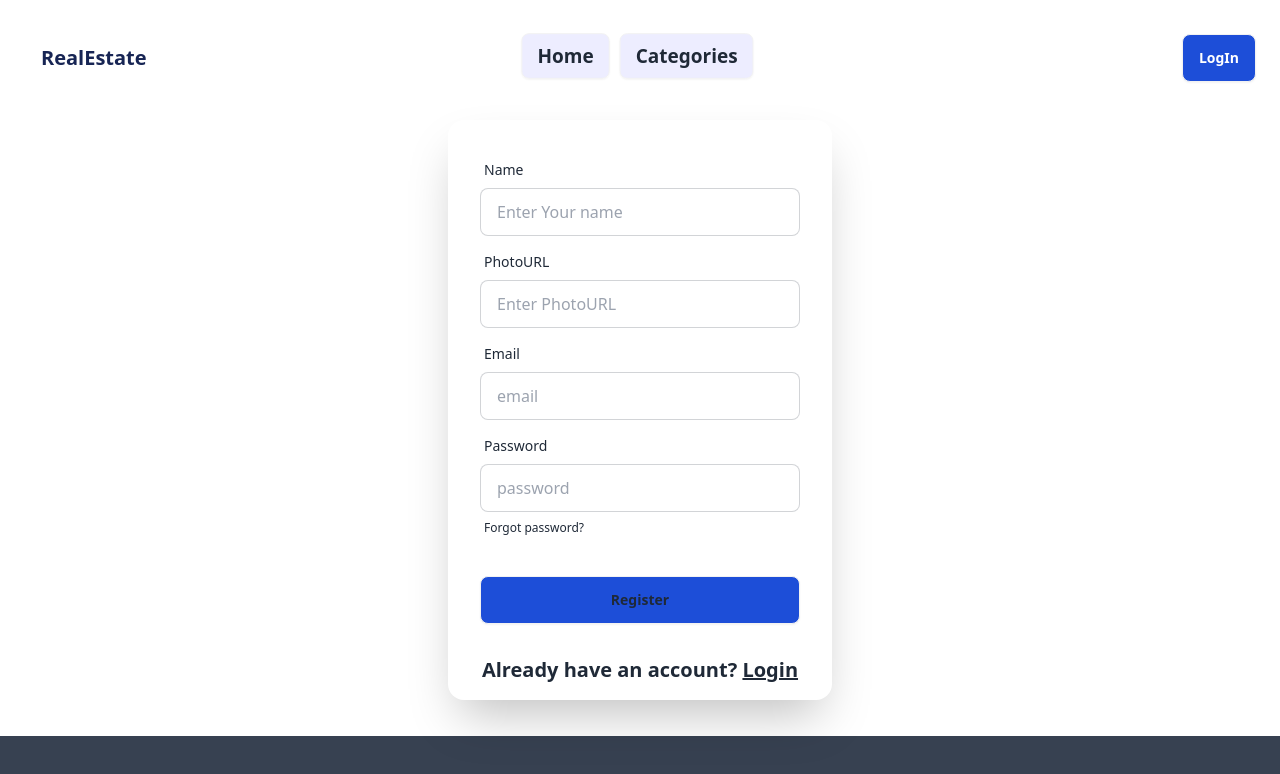
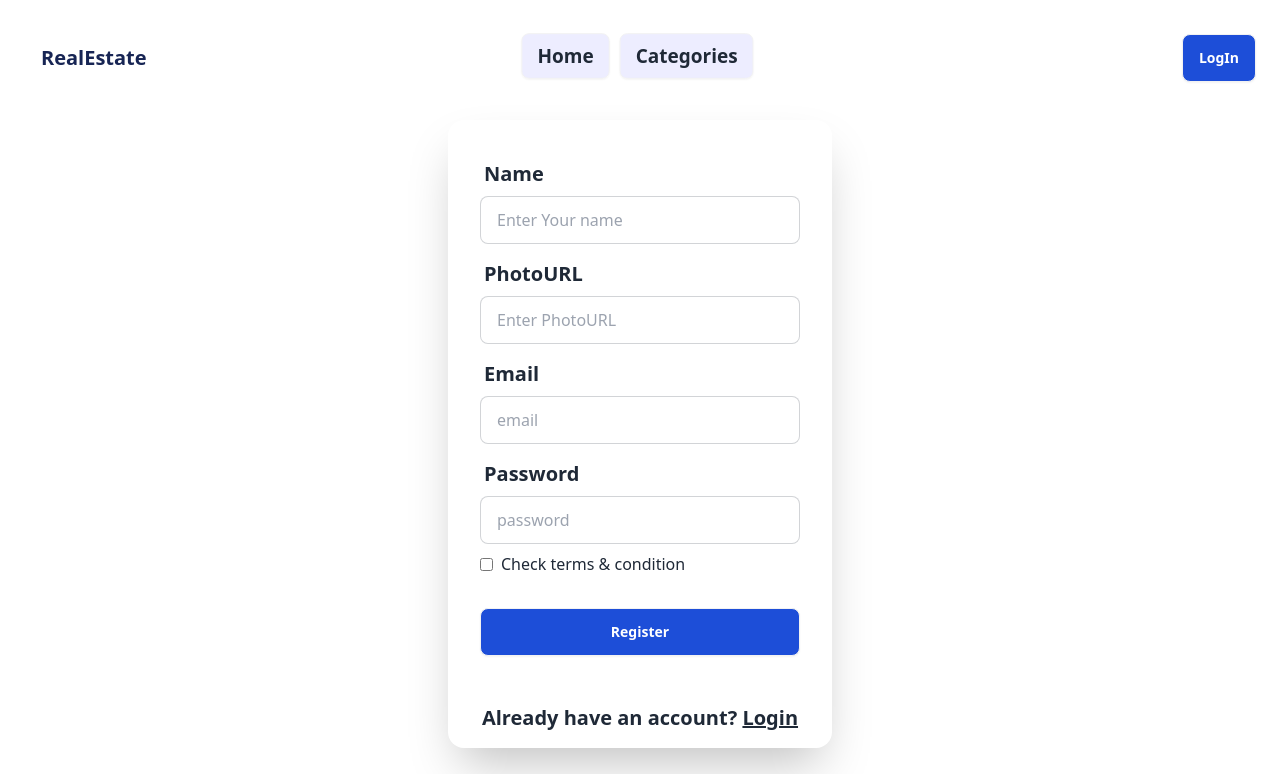
Before and after one commit to AmjadChowdhury/RealEstate, a React (Vite) app: page /register in a window 1280 px wide. Shown: the top 774 px of the page. Built offline with nearby package versions, Linux system fonts and the light colour scheme; no server answers.

Commit message:
Set some condition before login & register

```diff
--- a/src/Pages/Login.jsx
+++ b/src/Pages/Login.jsx
@@ -1,8 +1,10 @@
-import { useContext } from "react";
+import { useContext, useState } from "react";
 import { AuthContext } from "../Provider/AuthProvider";
 import { Link, useLocation, useNavigate } from "react-router-dom";
 
 const Login = () => {
+    const [successLogin,setSuccessLogin] = useState('')
+    const [errorLogin,setErrorLogin] = useState('')
     const { signIn } = useContext(AuthContext)
     const navigate = useNavigate()
     const location = useLocation()
@@ -12,13 +14,30 @@ const Login = () => {
         const email = e.target.email.value
         const password = e.target.password.value
         // console.log(email,password)
+        // form reset..
+        e.target.reset()
+
+        setSuccessLogin('')
+        setErrorLogin('')
+
+        if(password.length < 6){
+          setErrorLogin('Password must be greater than six character')
+          return
+        }
+        else if(!/[A-Z]/.test(password)){
+          setErrorLogin('Password must have one uppercase letter')
+          return
+        }
+
         signIn(email,password)
         .then(result => {
             console.log(result.user)
+            setSuccessLogin(`${result.user?.displayName} Login successfully`)
             navigate(location?.state ? location.state : "/")
         })
         .catch(error => {
             console.log(error.message)
+            setErrorLogin(error.message)
         })
 
     }
@@ -29,7 +48,7 @@ const Login = () => {
         <form onSubmit={handleLogIn} className="card-body">
           <div className="form-control">
             <label className="label">
-              <span className="label-text">Email</span>
+              <span className="label-text text-xl font-bold">Email</span>
             </label>
             <input
               name="email"
@@ -41,7 +60,7 @@ const Login = () => {
           </div>
           <div className="form-control">
             <label className="label">
-              <span className="label-text">Password</span>
+              <span className="label-text text-xl font-bold">Password</span>
             </label>
             <input
               name="password"
@@ -51,13 +70,24 @@ const Login = () => {
               required
             />
             <label className="label">
-              <a href="#" className="label-text-alt link link-hover">
+              <a href="#" className="label-text-alt link link-hover text-blue-700 underline">
                 Forgot password?
               </a>
             </label>
           </div>
           <div className="form-control mt-6">
-            <button className="btn bg-blue-700">Login</button>
+            <button className="btn bg-blue-700 font-bold text-white hover:bg-purple-500">Login</button>
+          </div>
+
+          <div>
+            {
+              successLogin && <p className="text-center text-green-700 text-xl font-semibold">{successLogin}</p>
+            }
+          </div>
+          <div>
+            {
+              errorLogin && <p className="text-center text-red-700 text-xl font-semibold">{errorLogin}</p>
+            }
           </div>
         </form>
         <p className="mb-4 text-center text-xl font-semibold">New ? Please <Link className="underline" to="/register">Register</Link></p>
--- a/src/Pages/Register.jsx
+++ b/src/Pages/Register.jsx
@@ -1,4 +1,4 @@
-import { useContext } from "react";
+import { useContext, useState } from "react";
 import { AuthContext } from "../Provider/AuthProvider";
 import { Link } from "react-router-dom";
 import { updateProfile } from "firebase/auth";
@@ -7,16 +7,40 @@ import auth from "../Firebase/firebase.config";
 
 const Register = () => {
     const { createUser } = useContext(AuthContext)
+    const [successRegister,setSuccessRegister] = useState('')
+    const [errorRegister,setErrorRegister] = useState('')
     const handleRegister = e => {
         e.preventDefault()
         const email = e.target.email.value
         const password = e.target.password.value
         const name = e.target.name.value
         const photo = e.target.photo.value
-        console.log(email,password)
+        const accepted = e.target.terms.checked
+        console.log(email,password,accepted)
+
+        setSuccessRegister('')
+        setErrorRegister('')
+
+        if(password.length < 6){
+          setErrorRegister('Password must be greater than six character')
+          return
+        }
+        else if(!/[A-Z]/.test(password)){
+          setErrorRegister('Password must have one uppercase letter')
+          return
+        }
+        else if(!accepted){
+          setErrorRegister('Please check terms & condition!!!')
+          return
+        }
+        // claer form..
+        e.target.reset()
+
+
         createUser(email,password)
         .then(result => {
             console.log(result.user)
+            setSuccessRegister(`${result.user?.displayName} created account successfully`)
             updateProfile(auth.currentUser, {
                 displayName : name,
                 photoURL : photo
@@ -26,10 +50,12 @@ const Register = () => {
             })
             .catch(error => {
                 console.log(error.message)
+                setErrorRegister(error.message)
             })
         })
         .catch(error => {
             console.log(error.message)
+            setErrorRegister(error.message)
         })
     }
     return (
@@ -38,7 +64,7 @@ const Register = () => {
         <form onSubmit={handleRegister} className="card-body">
         <div className="form-control">
             <label className="label">
-              <span className="label-text">Name</span>
+              <span className="label-text text-xl font-bold">Name</span>
             </label>
             <input
               name="name"
@@ -50,7 +76,7 @@ const Register = () => {
           </div>
           <div className="form-control">
             <label className="label">
-              <span className="label-text">PhotoURL</span>
+              <span className="label-text text-xl font-bold">PhotoURL</span>
             </label>
             <input
               name="photo"
@@ -62,7 +88,7 @@ const Register = () => {
           </div>
           <div className="form-control">
             <label className="label">
-              <span className="label-text">Email</span>
+              <span className="label-text text-xl font-bold">Email</span>
             </label>
             <input
               name="email"
@@ -74,7 +100,7 @@ const Register = () => {
           </div>
           <div className="form-control">
             <label className="label">
-              <span className="label-text">Password</span>
+              <span className="label-text text-xl font-bold">Password</span>
             </label>
             <input
               name="password"
@@ -83,14 +109,24 @@ const Register = () => {
               className="input input-bordered"
               required
             />
-            <label className="label">
-              <a href="#" className="label-text-alt link link-hover">
-                Forgot password?
-              </a>
-            </label>
+          </div>
+          <div className="flex items-center gap-2">
+            <input type="checkbox" name="terms" id="terms" />
+            <label htmlFor="terms">Check terms & condition</label>
           </div>
           <div className="form-control mt-6">
-            <button className="btn bg-blue-700">Register</button>
+            <button className="btn bg-blue-700 font-bold text-white hover:bg-purple-700">Register</button>
+          </div>
+
+          <div>
+            {
+              successRegister && <p className="text-xl text-center font-bold text-green-700">{successRegister}</p>
+            }
+          </div>
+          <div>
+            {
+              errorRegister && <p className="text-xl text-center font-bold text-red-700">{errorRegister}</p>
+            }
           </div>
         </form>
         <p className="mb-4 text-center text-xl font-semibold">Already have an account? <Link className="underline" to="/login">Login</Link></p>
```
